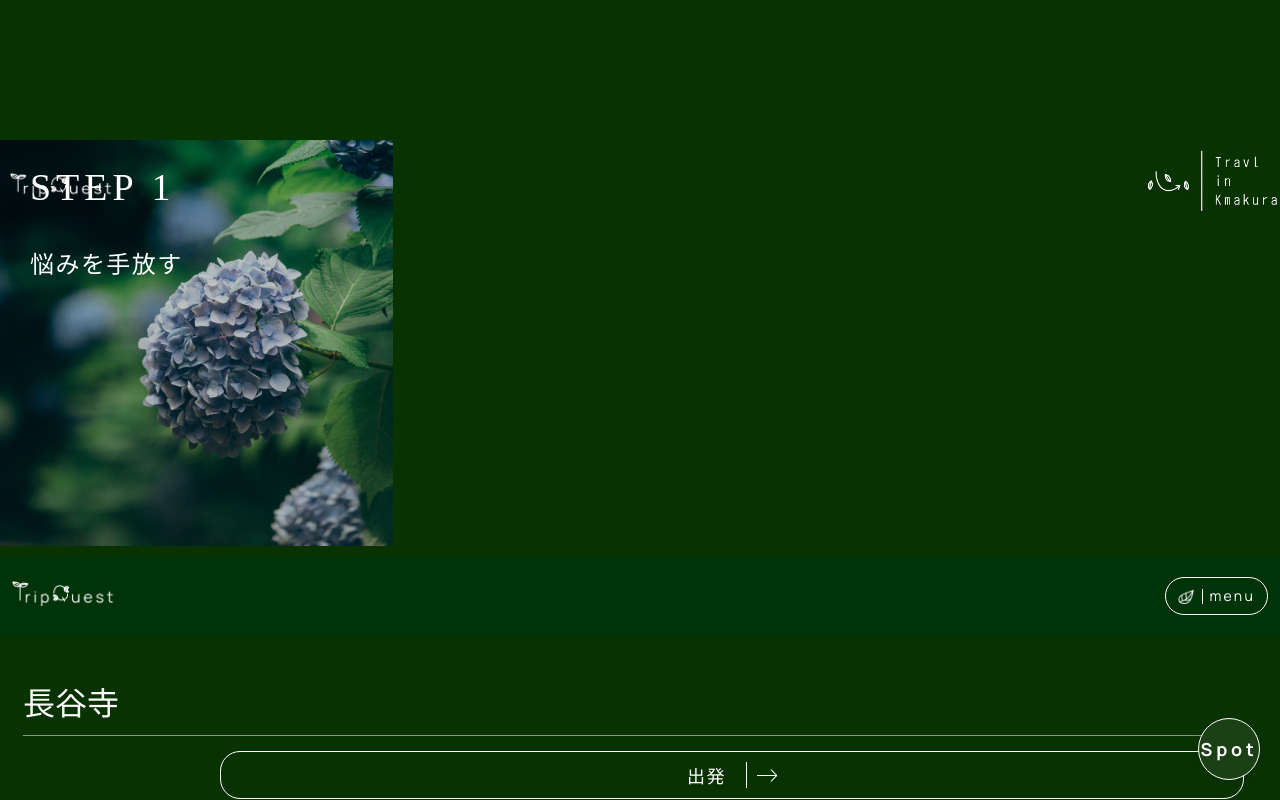
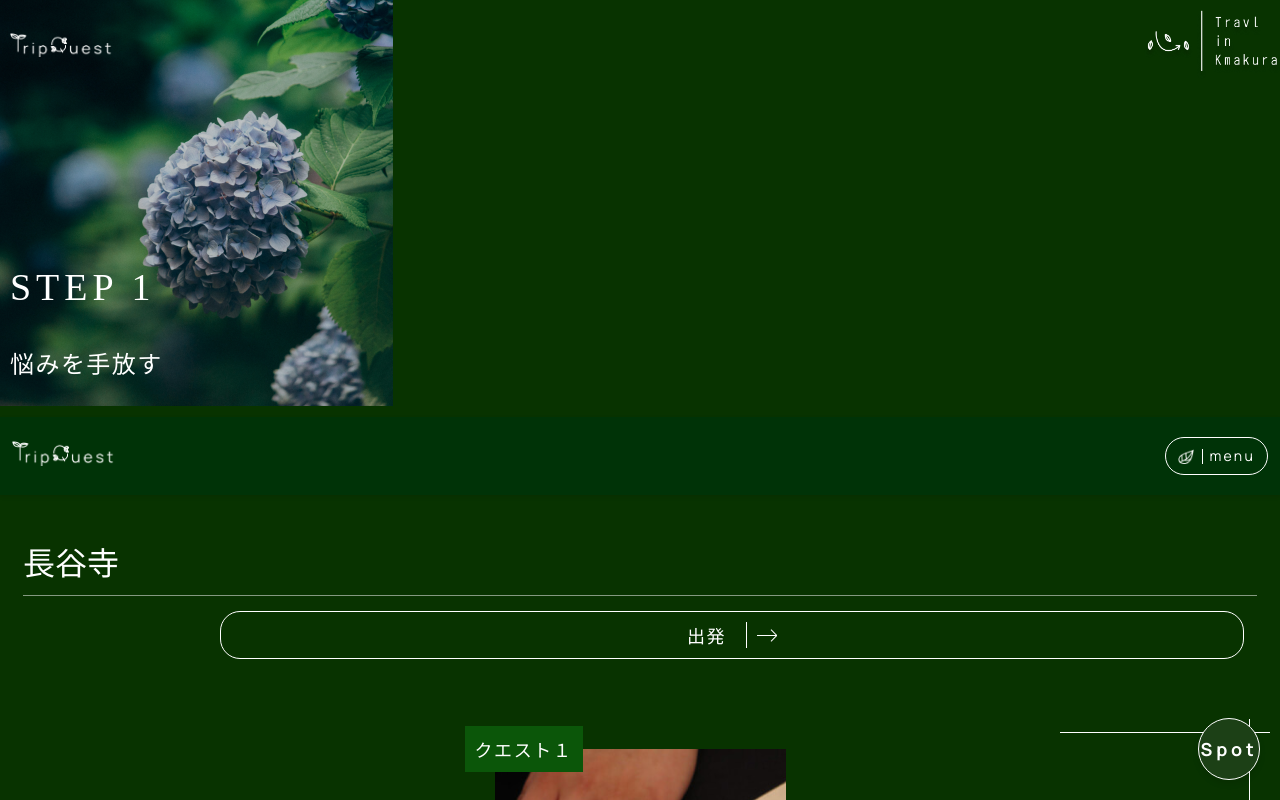
Before and after one commit to hitomisama/TripQuest, a React (Vite) app: page /page3 in a window 1280 px wide. Shown: the top 800 px of the page. Built offline with nearby package versions, Linux system fonts and the light colour scheme; a web font is replaced by a local one.

Commit message:
橙老师救命

```diff
--- a/src/css/MV.css
+++ b/src/css/MV.css
@@ -31,7 +31,7 @@
 }
 
 .kamakura h1 {
-    color: rgba(217, 217, 217, 0.27);
+    color: rgba(217, 217, 217, 0.4);
     /* font-family: "Noto Sans JP"; */
     font-weight: bold;
     font-size: 128px;
--- a/src/css/Menu.css
+++ b/src/css/Menu.css
@@ -35,6 +35,10 @@
     /* margin: auto 20px; */
 }
 
+.menu_heder{
+    display: flex;
+    /* position: absolute; */
+}
 .menu-close {
     margin-top: 20px;
     padding: 10px 20px;
--- a/src/css/Page2.css
+++ b/src/css/Page2.css
@@ -7,6 +7,7 @@
 
 .TTL_mv_img{
     width: 100%;
+    position: relative;
 }
 
 .page2-ttl {
@@ -15,8 +16,12 @@
     /* 按钮纵向排列 */
     align-items: flex-start;
     /* 按钮对齐到右侧 */
-    margin-left: 30px;
-    margin-top: 140px;
+    /* margin-left: 30px; */
+    /* margin-top: 140px; */
+    position: absolute;
+    z-index: 7;
+    top: 240px;
+    left: 10px;
 }
 
 .page2-ttl p {
@@ -35,8 +40,9 @@
 }
 
 .map {
-    margin: auto 40px;
-
+display: flex;
+align-items: center;
+justify-content: center;
 }
 
 .map img{
--- a/src/windows/Menu.jsx
+++ b/src/windows/Menu.jsx
@@ -1,7 +1,7 @@
 import React from "react";
 import { useNavigate } from "react-router-dom";
+import { Link } from 'react-router-dom';
 import "../css/Menu.css";
-
 function Menu({ isOpen, onClose }) {
   const navigate = useNavigate();
 
@@ -14,6 +14,14 @@ function Menu({ isOpen, onClose }) {
 
   return (
     <div className="menu-overlay" onClick={onClose}>
+              <div className="menu_header">
+        <Link to="/">
+          <img src="/TripQuest.png" alt="TripQuest" className="TripQuest" />
+        </Link>
+        <Link to="/">
+          <img src="/LOGO.png" alt="Logo" className="Logo" />
+        </Link>
+        </div>
       <div className="menu-content" onClick={(e) => e.stopPropagation()}>
         <h1 className="menuttl">旅・リセット</h1>
         <h4 className="menulink" onClick={() => handleMenuClick("/", "WTQ")}>
```
Also changed, not shown: src/page/Page2.jsx (+10 -5 lines), 1 other file (tests, documents, lock files or other folders).
